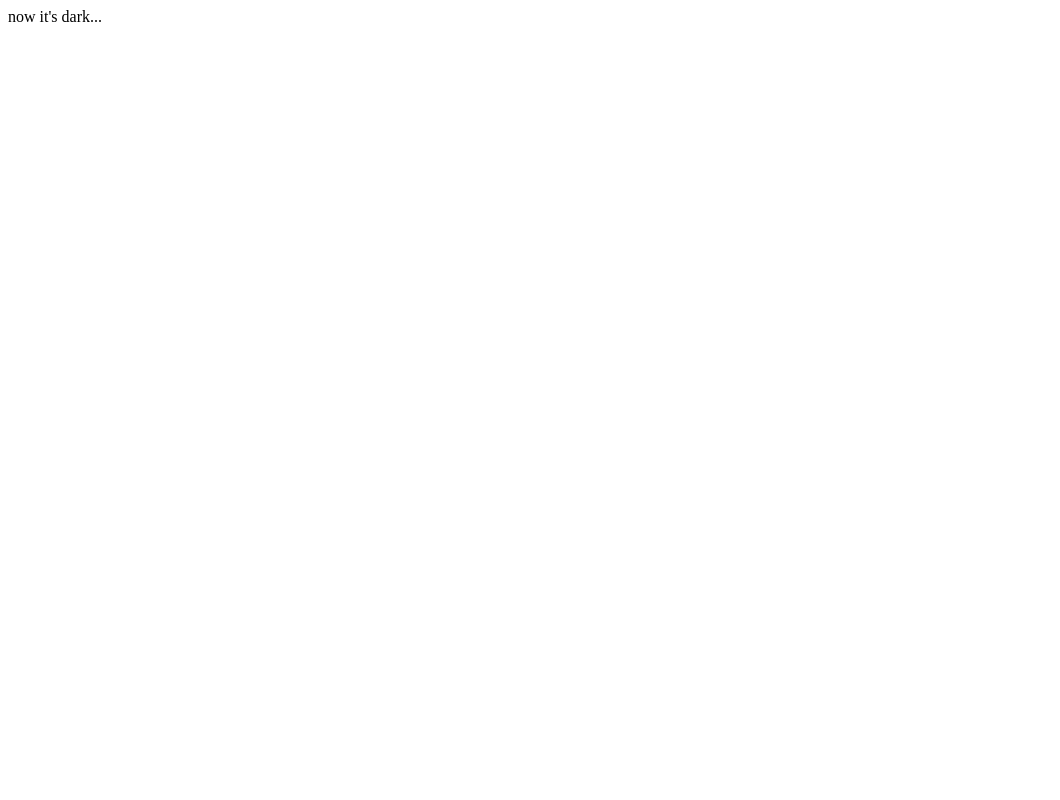
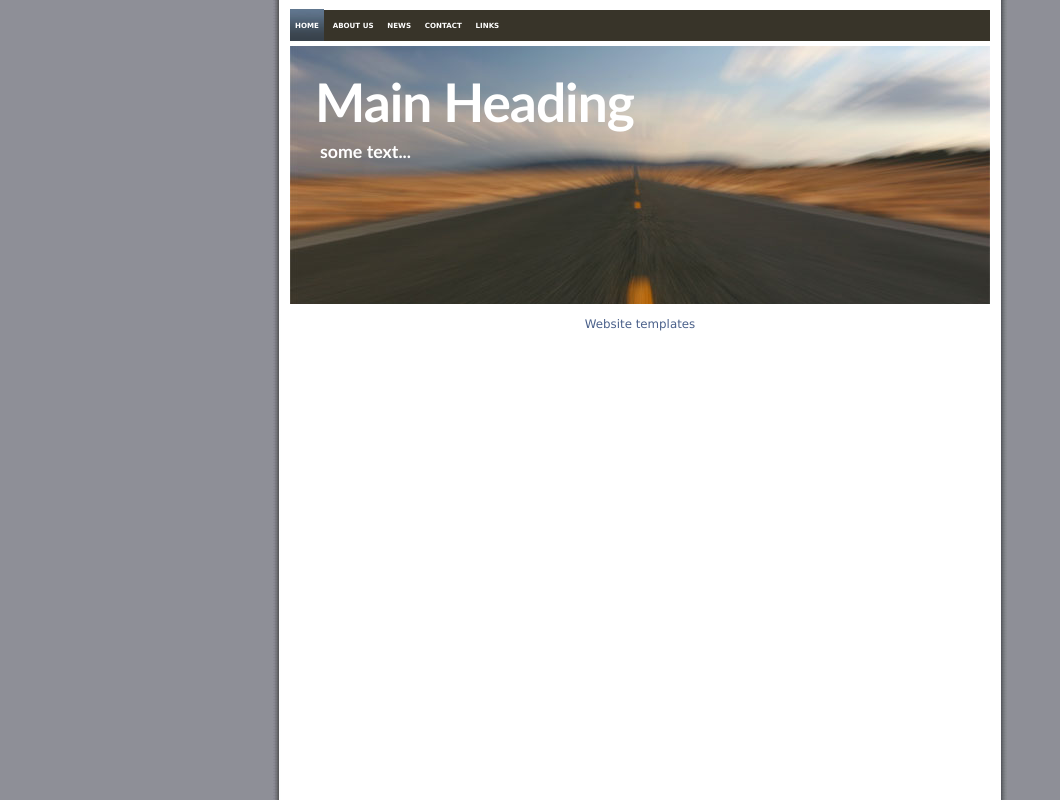
Before and after one commit to iconGeorge/Test, a plain HTML site: page page.html in a window 1280 px wide. Shown: the whole page, without its empty margins (0-1060 px from the left). Drawn offline with Linux system fonts and the light colour scheme.

Commit message:
modified page.html

```diff
--- a/page.html
+++ b/page.html
@@ -1 +1,34 @@
-now it's dark...
+<!--
+
+Author: george_dev
+
+ -->
+
+<!DOCTYPE html PUBLIC "-//W3C//DTD XHTML 1.0 Transitional//EN" "http://www.w3.org/TR/xhtml1/DTD/xhtml1-transitional.dtd">
+
+<html xmlns="http://www.w3.org/1999/xhtml" xml:lang="en" lang="en">
+
+<head>
+<meta http-equiv="Content-Type" content="text/html; charset=iso-8859-1" />
+<title>The Test Site - Modified</title>
+<link href="css/style.css" rel="stylesheet" title="style.css" type="text/css" />
+</head>
+
+<body>
+
+	<div id="container">
+		<div id="main_menu">
+				<a href="" class="aactive">Home</a> <a href="">About Us</a> <a href="">News</a> <a href="">Contact</a> <a href="">Links</a>
+		</div>
+		<div id="header"><br />
+			<h1>Main Heading</h1>
+			<p>some text...</p>
+		</div>
+	</div>
+
+	<!-- Designed by DreamTemplate. Please leave link unmodified. Thank you -->
+	<center><a href="http://www.dreamtemplate.com" title="Website Templates" target="_blank">Website templates</a></center>
+
+</body>
+
+</html>
```
